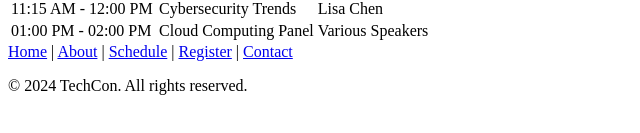
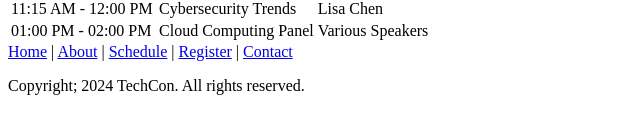
Before and after one commit to hachalud/TechCon_HTML, a plain HTML site: page techcon_website/schedule.html in a window 1280 px wide. Shown: the part 255-388 px from the top of the page, without its empty margins (0-640 px from the left). Drawn offline with Linux system fonts and the light colour scheme.

Commit message:
modified schedule

```diff
--- a/techcon_website/schedule.html
+++ b/techcon_website/schedule.html
@@ -63,7 +63,7 @@
           <a href="register.html">Register</a> |
           <a href="contact.html">Contact</a>
         </nav>
-        <p>&copy; 2024 TechCon. All rights reserved.</p>
+        <p>Copyright; 2024 TechCon. All rights reserved.</p>
       </footer>
 </body>
 </html>
```
